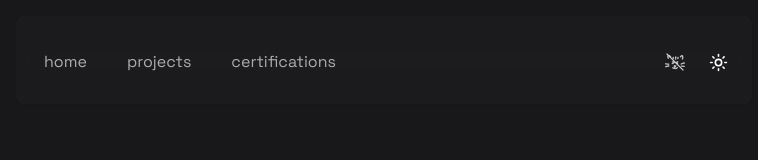
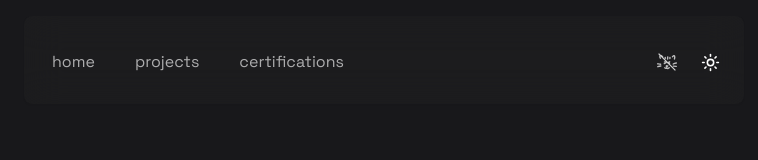
Before and after one commit to swayam-rajput/portfolio, a Next.js app: page / in a window 1280 px wide. Shown: the top 160 px of the page, without its empty margins (256-1014 px from the left). Built offline with nearby package versions, Linux system fonts and the light colour scheme.

Commit message:
navbar negative margin removed

```diff
--- a/src/app/components/Navbar.tsx
+++ b/src/app/components/Navbar.tsx
@@ -43,8 +43,8 @@ export const Navbar = () => {
         <>
         {catShown && <Cat/>}
 
-            <header className="sticky top-0 z-50 sm:pt-4">
-                <div className="dark:bg-[#29292980]/25  bg-zinc-300/30 shadow-sm rounded-lg -mx-2 px-4 pb-5 pt-6 backdrop-blur-[18px]">
+            <header className="sticky top-0 w-full z-50 sm:pt-4">
+                <div className="dark:bg-[#29292980]/25  bg-zinc-300/30 shadow-sm rounded-lg sm:mx-0 -mx-4 px-4 pb-5 pt-6 backdrop-blur-[18px]">
                     <nav  className="flex items-center justify-between "
                         >
                         <ul ref = {navRef} onMouseLeave={handleMouseLeave}
```
